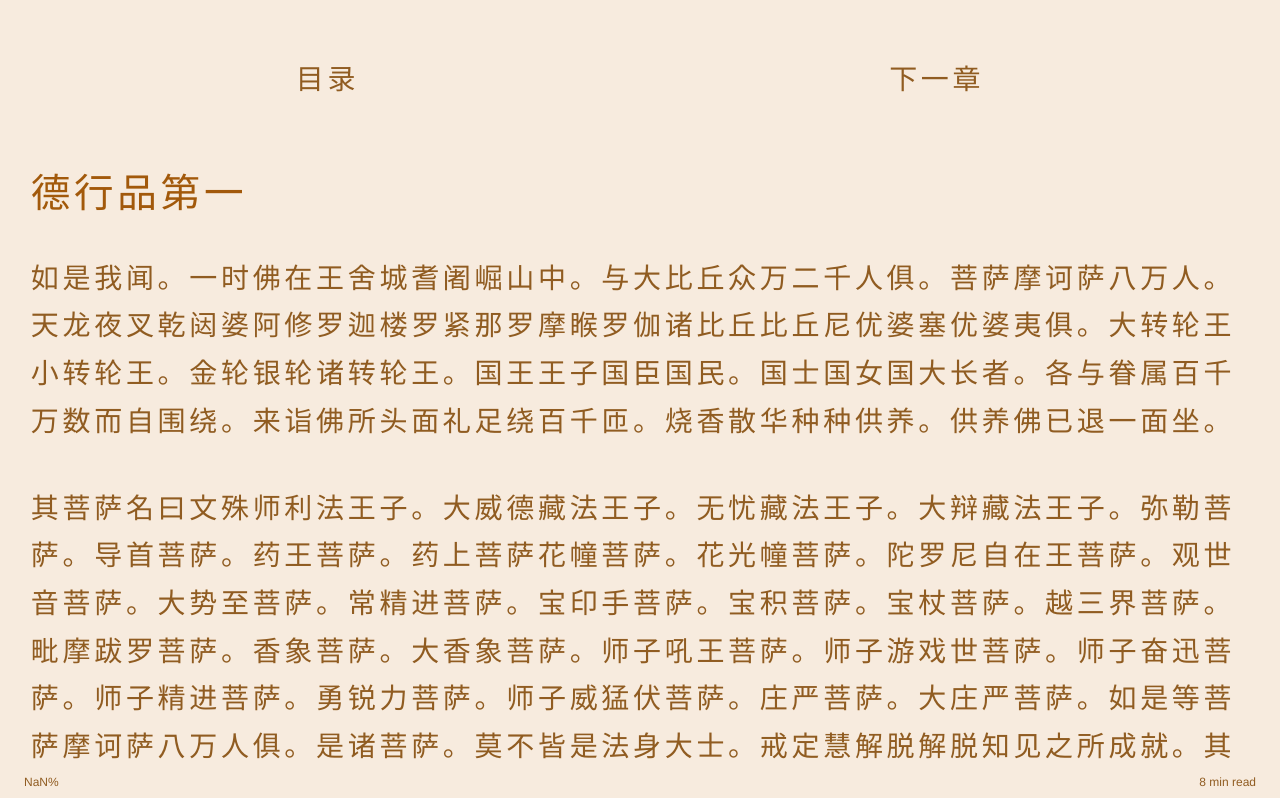
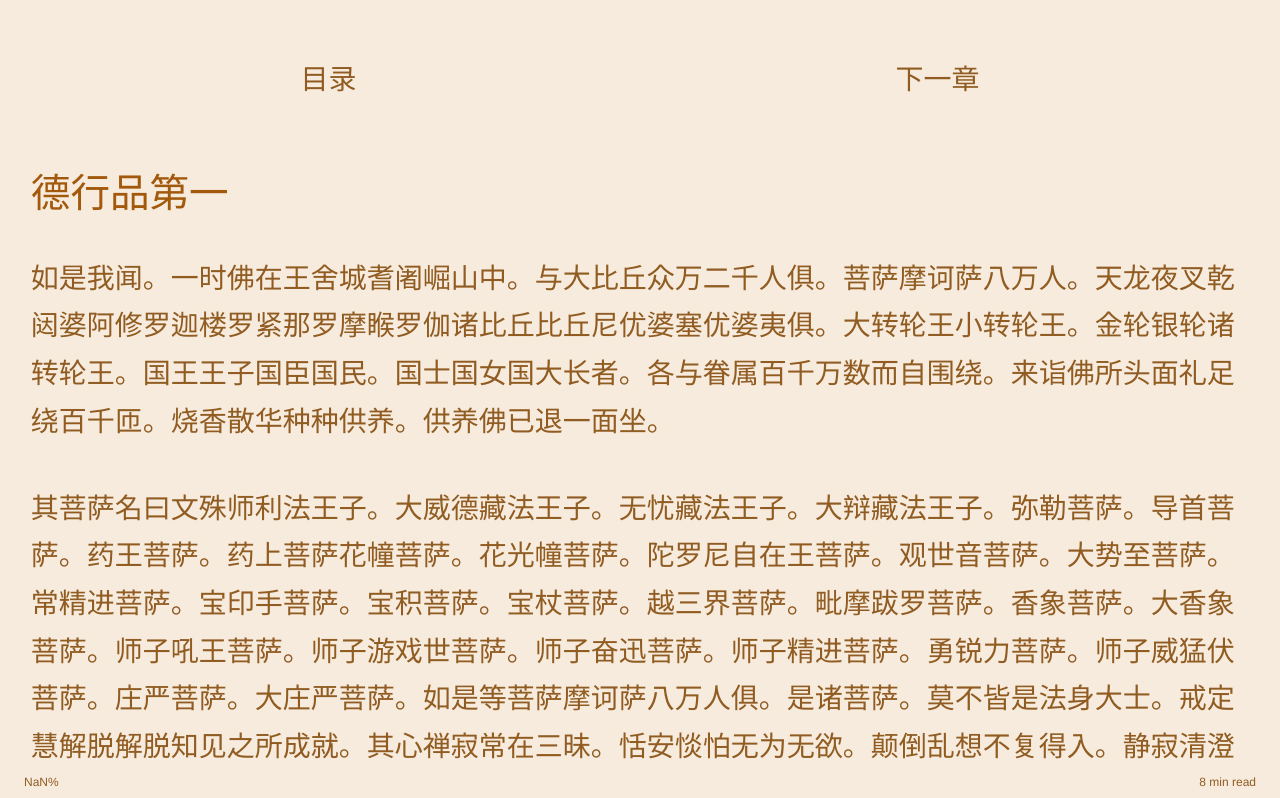
Before and after one commit to stetrevor/InfiniteMeaningsSutra, a Vue app: page /#/chapter/1 in a window 1280 px wide. Shown: the top 798 px of the page. Built offline with nearby package versions, Linux system fonts and the light colour scheme.

Commit message:
Use vue-cli-plugin-sutra

```diff
--- a/package.json
+++ b/package.json
@@ -28,6 +28,7 @@
     "prettier": "^1.19.1",
     "sass": "^1.22.12",
     "sass-loader": "^8.0.0",
+    "vue-cli-plugin-sutra": "^2.0.2",
     "vue-template-compiler": "^2.6.10",
     "workbox-webpack-plugin": "^4.3.1"
   },
--- a/src/App.vue
+++ b/src/App.vue
@@ -44,7 +44,7 @@ export default {
 </script>
 
 <style lang="scss">
-@import '@/scss/_mixins';
+@import '@/scss/theme';
 
 /* colors and font family
  */
--- a/src/components/BaseChapter/BaseChapter.vue
+++ b/src/components/BaseChapter/BaseChapter.vue
@@ -97,7 +97,7 @@ export default {
 </script>
 
 <style lang="scss">
-@import '@/scss/_mixins';
+@import '@/scss/theme';
 
 .base-chapter {
   position: relative;
@@ -151,6 +151,16 @@ export default {
       display: grid;
       grid-template-columns: repeat(2, max-content);
     }
+
+    .inline-paragraph {
+      p {
+        margin: 0;
+      }
+    }
+
+    pre {
+      white-space: pre-wrap;
+    }
   }
 }
 
--- a/src/components/Snackbar.vue
+++ b/src/components/Snackbar.vue
@@ -38,7 +38,7 @@ export default {
 </script>
 
 <style lang="scss">
-@import '@/scss/_mixins';
+@import '@/scss/theme';
 
 .snackbar {
   position: fixed;
--- a/src/components/TableOfContents.vue
+++ b/src/components/TableOfContents.vue
@@ -11,9 +11,10 @@
 </template>
 
 <script>
+import { titles } from '@/data.json'
+
 export default {
   data() {
-    const titles = ['德行品第一', '说法品第二', '十功德品第三']
     return {
       chapters: titles.map((t, i) => ({
         route: `/chapter/${i + 1}`,
--- /dev/null
+++ b/src/data.json
@@ -0,0 +1,4 @@
+{
+  "titles": ["德行品第一", "说法品第二", "十功德品第三"],
+  "sutraName": "无量义经"
+}
--- /dev/null
+++ b/src/scss/theme.scss
@@ -0,0 +1,47 @@
+$color-primary: #905c21; /* grizzly */
+$color-primary-lighter: #a2590b;
+$color-primary-lightest: #f7ebde; /* moccasin */
+$color-accent: #c13a3a;
+
+$font-size-min: 18px;
+$font-size-max: 28px;
+
+/* 5 character width * 2 + margin left * 2 + column gap + letter spacing * 4 * 2 */
+$character-count: 5 * 2;
+$margin-lr: 1;
+$gap: 0.5;
+$letter-spacing: 0.00;
+$columns: ($character-count + $margin-lr * 2 + $gap + $letter-spacing * 4 * 2);
+$unit: 1 / $columns;
+/* font matrix */
+$font-size-to-width-ratio: 1.1;
+$font-size-medium: (100vw * $unit / $font-size-to-width-ratio);
+
+@function width-unit($font-size) {
+  @return $font-size * $font-size-to-width-ratio;
+}
+
+@function width($font-size, $portion) {
+  @return width-unit($font-size) * $portion;
+}
+
+$query-min-width: round(width-unit($font-size-min) * $columns);
+$query-max-width: round(width-unit($font-size-max) * $columns);
+
+@mixin media-query-small {
+  @media screen and (max-width: $query-min-width) {
+    @content;
+  }
+}
+
+@mixin media-query-medium {
+  @media screen and (min-width: $query-min-width + 1px) and (max-width: $query-max-width) {
+    @content;
+  }
+}
+
+@mixin media-query-large {
+  @media screen and (min-width: $query-max-width + 1px) {
+    @content;
+  }
+}
--- a/src/views/Chapter.vue
+++ b/src/views/Chapter.vue
@@ -5,7 +5,9 @@
         >上一章</router-link
       >
       <router-link to="/">目录</router-link>
-      <router-link :to="`/chapter/${chapterNum + 1}`" v-if="chapterNum < 3"
+      <router-link
+        :to="`/chapter/${chapterNum + 1}`"
+        v-if="chapterNum < chapterCount"
         >下一章</router-link
       >
     </div>
@@ -17,7 +19,9 @@
         >上一章</router-link
       >
       <router-link to="/">目录</router-link>
-      <router-link :to="`/chapter/${chapterNum + 1}`" v-if="chapterNum < 3"
+      <router-link
+        :to="`/chapter/${chapterNum + 1}`"
+        v-if="chapterNum < chapterCount"
         >下一章</router-link
       >
     </div>
@@ -26,7 +30,7 @@
 
 <script>
 import BaseChapter from '@/components/BaseChapter/BaseChapter'
-
+import { titles } from '@/data.json'
 import { bookmark } from '@/storage'
 
 export default {
@@ -54,11 +58,17 @@ export default {
     this.saveBookmarkChapter(to.params.chapter_num)
     next()
   },
+
+  data() {
+    return {
+      chapterCount: titles.length,
+    }
+  },
 }
 </script>
 
 <style lang="scss">
-@import '@/scss/_mixins';
+@import '@/scss/theme';
 
 .chapter {
   margin: 1.999em 0;
--- a/src/views/Home.vue
+++ b/src/views/Home.vue
@@ -1,6 +1,6 @@
 <template>
   <div class="home">
-    <h1 class="home__title">无量义经</h1>
+    <h1 class="home__title">{{ sutraName }}</h1>
 
     <TableOfContents />
 
@@ -15,6 +15,7 @@
 <script>
 // @ is an alias to /src
 import TableOfContents from '@/components/TableOfContents.vue'
+import { sutraName } from '@/data.json'
 
 import { bookmark } from '@/storage'
 
@@ -29,19 +30,20 @@ export default {
     return {
       chapterNum: bookmark.getChapter(),
       bookmarkY: bookmark.getY(),
+      sutraName,
     }
   },
 }
 </script>
 
 <style lang="scss">
-@import '@/scss/_mixins';
+@import '@/scss/theme';
 
 .home {
   margin: 1.999em 1em;
 
   &__title {
-    font-size: 13vw;
+    font-size: (100vw / 10);
     font-weight: normal;
     letter-spacing: 0.15em;
     text-align: center;
--- a/vue.config.js
+++ b/vue.config.js
@@ -1,8 +1,7 @@
 const { GenerateSW } = require('workbox-webpack-plugin')
 
 module.exports = {
-  publicPath:
-    process.env.NODE_ENV === 'develop' ? '/InfiniteMeaningsSutra/' : '',
+  publicPath: '',
 
   chainWebpack: config => {
     config.module
```
Also changed, not shown: 1 other file (tests, documents, lock files or other folders).
